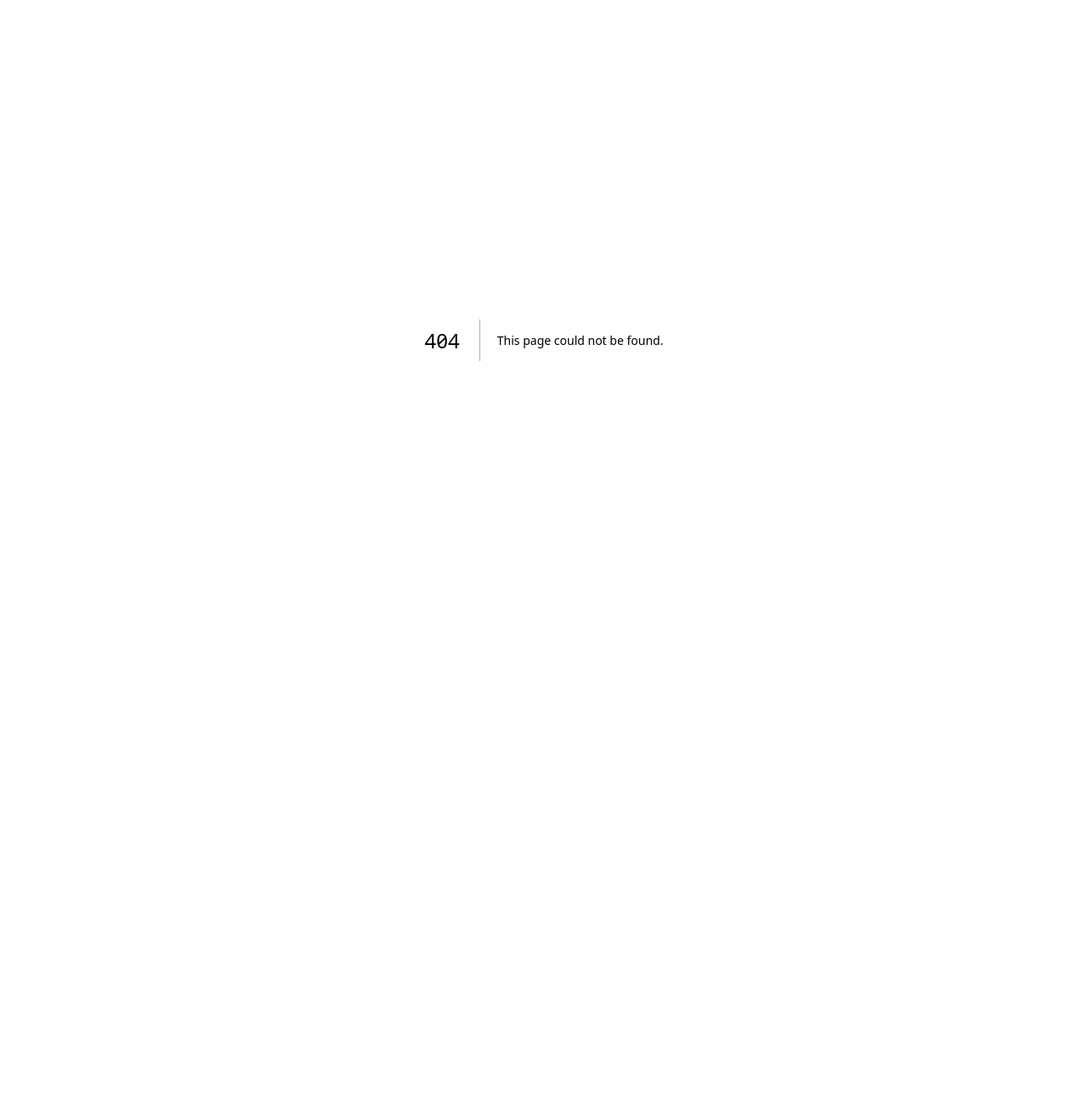
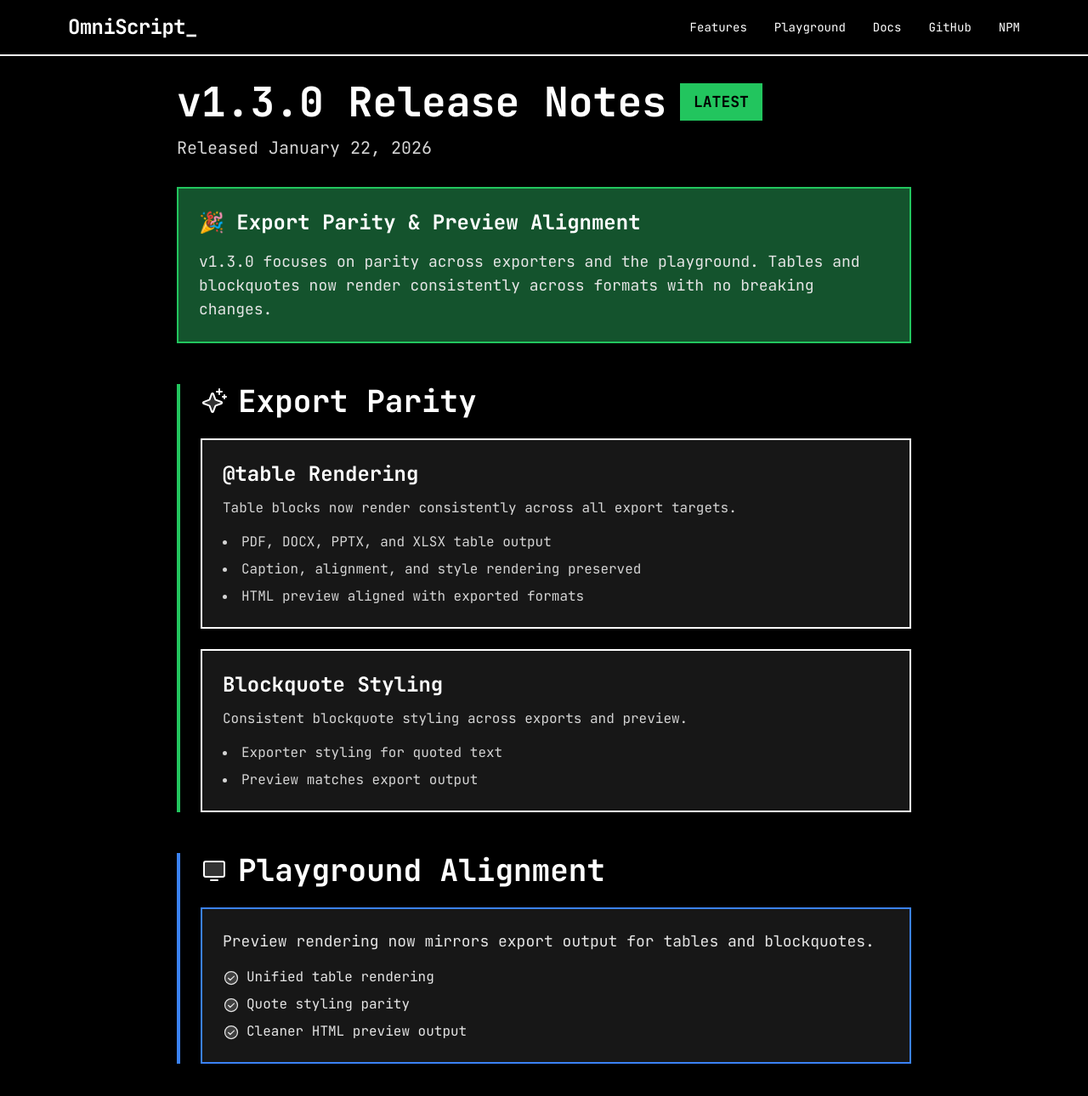
Before and after one commit to OmniScriptOSF/omniscriptosf.github.io, a Next.js app: page /docs/releases/v1-3 in a window 1280 px wide. Before the commit this address had no page. Shown: the top 1290 px of the page at 85% size. Before the commit the page ends 800 px from the top, so only its background shows below. Built offline with nearby package versions, Linux system fonts and the light colour scheme.

Commit message:
Update site for v1.3.0 release

```diff
--- a/app/docs/page.tsx
+++ b/app/docs/page.tsx
@@ -63,7 +63,7 @@ export default function DocsPage() {
           {/* v1.2 Features */}
           <DocCard
             icon={<Sparkle size={32} weight="duotone" />}
-            title="v1.2 Features (NEW)"
+            title="v1.2 Features"
             description="Tables, Includes & Enterprise Security"
             links={[
               { text: 'Complete v1.2 Guide', href: '/docs/v1-2-features' },
@@ -128,7 +128,8 @@ export default function DocsPage() {
             title="Releases"
             description="Release notes and changelogs"
             links={[
-              { text: 'v1.2 Release Notes (Latest)', href: '/docs/releases/v1-2' },
+              { text: 'v1.3 Release Notes (Latest)', href: '/docs/releases/v1-3' },
+              { text: 'v1.2 Release Notes', href: '/docs/releases/v1-2' },
               { text: 'v1.1 Release Notes', href: '/docs/releases/v1-1' },
               { text: 'v1.0 Release Notes', href: '/docs/releases/v1-0' },
               { text: 'All Releases', href: '/docs/releases' },
--- a/app/docs/releases/page.tsx
+++ b/app/docs/releases/page.tsx
@@ -21,12 +21,55 @@ export default function ReleasesPage() {
           View release notes, changelogs, and migration guides for all versions of OmniScript Format.
         </p>
 
+        {/* v1.3 - Export Parity */}
+        <div className="mb-12 border-2 border-green-500 p-6">
+          <div className="flex items-center gap-4 mb-4">
+            <h2 className="text-3xl font-bold">v1.3.0</h2>
+            <span className="px-3 py-1 bg-green-500 text-black text-sm font-bold">
+              LATEST RELEASE
+            </span>
+            <span className="text-gray-400">January 22, 2026</span>
+          </div>
+
+          <p className="text-gray-300 mb-4">
+            <CheckCircle size={20} weight="duotone" className="inline mr-2" />
+            Export parity update! Tables and blockquotes now render consistently across outputs.
+          </p>
+
+          <div className="mb-4">
+            <h3 className="text-xl font-bold mb-2">✨ What&apos;s New</h3>
+            <ul className="list-disc list-inside space-y-1 text-gray-300">
+              <li>@table rendering across PDF, DOCX, PPTX, and XLSX exports</li>
+              <li>Blockquote styling in exporters and HTML preview</li>
+              <li>Playground preview/export alignment for table and quote blocks</li>
+              <li>Backwards compatible with v1.2 documents</li>
+            </ul>
+          </div>
+
+          <div className="flex gap-4">
+            <a
+              href="/docs/releases/v1-3"
+              className="px-6 py-3 bg-white text-black font-bold hover:bg-gray-200"
+            >
+              Read Full Release Notes →
+            </a>
+            <a
+              href="https://github.com/OmniScriptOSF/omniscript-core/blob/main/CHANGELOG.md"
+              className="px-6 py-3 border-2 border-white hover:bg-white hover:text-black font-bold"
+              target="_blank"
+              rel="noopener noreferrer"
+            >
+              View Changelog
+            </a>
+          </div>
+        </div>
+
         {/* v1.2 - Tables & Includes */}
         <div className="mb-12 border-2 border-green-500 p-6">
           <div className="flex items-center gap-4 mb-4">
             <h2 className="text-3xl font-bold">v1.2.0</h2>
             <span className="px-3 py-1 bg-green-500 text-black text-sm font-bold">
-              LATEST RELEASE
+              FEATURE RELEASE
             </span>
             <span className="text-gray-400">October 16, 2025</span>
           </div>
@@ -188,7 +231,7 @@ export default function ReleasesPage() {
         {/* Upcoming */}
         <div className="border-2 border-blue-500 p-6">
           <div className="flex items-center gap-4 mb-4">
-            <h2 className="text-3xl font-bold">v1.3</h2>
+            <h2 className="text-3xl font-bold">v1.4</h2>
             <span className="px-3 py-1 bg-blue-500 text-black text-sm font-bold">
               PLANNED
             </span>
@@ -201,7 +244,7 @@ export default function ReleasesPage() {
           <div className="mb-4">
             <h3 className="text-xl font-bold mb-2">📋 Roadmap</h3>
             <ul className="list-disc list-inside space-y-1 text-gray-300">
-              <li>@table converter support (PDF, DOCX, PPTX)</li>
+              <li>Advanced table styling options</li>
               <li>@variables - Template variables</li>
               <li>Custom themes system</li>
               <li>Plugin architecture</li>
--- a/app/docs/releases/v1-2/page.tsx
+++ b/app/docs/releases/v1-2/page.tsx
@@ -16,8 +16,8 @@ export default function V12ReleasePage() {
         <div className="mb-8">
           <div className="flex items-center gap-4 mb-4">
             <h1 className="text-5xl font-bold">v1.2.0 Release Notes</h1>
-            <span className="px-4 py-2 bg-green-500 text-black text-lg font-bold">
-              LATEST
+            <span className="px-4 py-2 bg-gray-700 text-white text-lg font-bold">
+              STABLE
             </span>
           </div>
           <p className="text-xl text-gray-300">
--- /dev/null
+++ b/app/docs/releases/v1-3/page.tsx
@@ -0,0 +1,138 @@
+// File: app/docs/releases/v1-3/page.tsx
+// What: v1.3.0 release notes page
+// Why: Detailed release notes for v1.3.0
+// Related: app/docs/releases/page.tsx, app/playground/page.tsx
+
+'use client';
+
+import Link from 'next/link';
+import Navigation from '@/components/Navigation';
+import { Sparkle, CheckCircle, Monitor, ArrowsClockwise } from 'phosphor-react';
+
+export default function V13ReleasePage() {
+  return (
+    <div className="min-h-screen bg-black text-white">
+      <Navigation dark />
+      <div className="container mx-auto px-4 py-12 pt-24 max-w-4xl">
+        <div className="mb-8">
+          <div className="flex items-center gap-4 mb-4">
+            <h1 className="text-5xl font-bold">v1.3.0 Release Notes</h1>
+            <span className="px-4 py-2 bg-green-500 text-black text-lg font-bold">
+              LATEST
+            </span>
+          </div>
+          <p className="text-xl text-gray-300">
+            Released January 22, 2026
+          </p>
+        </div>
+
+        <div className="p-6 bg-green-900 border-2 border-green-500 mb-12">
+          <h2 className="text-2xl font-bold mb-4">🎉 Export Parity & Preview Alignment</h2>
+          <p className="text-lg text-gray-200">
+            v1.3.0 focuses on parity across exporters and the playground. Tables and blockquotes
+            now render consistently across formats with no breaking changes.
+          </p>
+        </div>
+
+        {/* Export Parity */}
+        <section className="mb-12 border-l-4 border-green-500 pl-6">
+          <div className="flex items-center gap-3 mb-6">
+            <Sparkle size={32} weight="duotone" />
+            <h2 className="text-4xl font-bold">Export Parity</h2>
+          </div>
+
+          <div className="p-6 bg-gray-900 border-2 border-white">
+            <h3 className="text-2xl font-bold mb-3">@table Rendering</h3>
+            <p className="text-gray-300 mb-4">
+              Table blocks now render consistently across all export targets.
+            </p>
+            <ul className="list-disc list-inside space-y-2 text-gray-300">
+              <li>PDF, DOCX, PPTX, and XLSX table output</li>
+              <li>Caption, alignment, and style rendering preserved</li>
+              <li>HTML preview aligned with exported formats</li>
+            </ul>
+          </div>
+
+          <div className="p-6 bg-gray-900 border-2 border-white mt-6">
+            <h3 className="text-2xl font-bold mb-3">Blockquote Styling</h3>
+            <p className="text-gray-300 mb-4">
+              Consistent blockquote styling across exports and preview.
+            </p>
+            <ul className="list-disc list-inside space-y-2 text-gray-300">
+              <li>Exporter styling for quoted text</li>
+              <li>Preview matches export output</li>
+            </ul>
+          </div>
+        </section>
+
+        {/* Playground */}
+        <section className="mb-12 border-l-4 border-blue-500 pl-6">
+          <div className="flex items-center gap-3 mb-6">
+            <Monitor size={32} weight="duotone" />
+            <h2 className="text-4xl font-bold">Playground Alignment</h2>
+          </div>
+          <div className="p-6 bg-gray-900 border-2 border-blue-500">
+            <p className="text-gray-200 text-lg mb-4">
+              Preview rendering now mirrors export output for tables and blockquotes.
+            </p>
+            <ul className="space-y-2 text-gray-200">
+              <li><CheckCircle size={20} weight="duotone" className="inline mr-2" />Unified table rendering</li>
+              <li><CheckCircle size={20} weight="duotone" className="inline mr-2" />Quote styling parity</li>
+              <li><CheckCircle size={20} weight="duotone" className="inline mr-2" />Cleaner HTML preview output</li>
+            </ul>
+          </div>
+        </section>
+
+        {/* Compatibility */}
+        <section className="mb-12 border-l-4 border-purple-500 pl-6">
+          <div className="flex items-center gap-3 mb-6">
+            <ArrowsClockwise size={32} weight="duotone" />
+            <h2 className="text-4xl font-bold">Compatibility</h2>
+          </div>
+          <div className="p-6 bg-gray-900 border-2 border-purple-500">
+            <p className="text-gray-200 text-lg mb-4">
+              v1.3.0 is fully backward compatible with v1.2 documents.
+            </p>
+            <ul className="space-y-2 text-gray-200">
+              <li><CheckCircle size={20} weight="duotone" className="inline mr-2" />No breaking changes</li>
+              <li><CheckCircle size={20} weight="duotone" className="inline mr-2" />Existing documents render unchanged</li>
+            </ul>
+          </div>
+        </section>
+
+        {/* Upgrade */}
+        <section className="mb-12 border-l-4 border-white pl-6">
+          <h2 className="text-4xl font-bold mb-6">Upgrade Instructions</h2>
+          <div className="space-y-4">
+            <div className="p-4 bg-black border-2 border-white">
+              <div className="text-sm text-gray-400 mb-2">CLI</div>
+              <pre className="text-green-400 font-mono text-sm">$ npm install -g omniscript-cli@1.3.0</pre>
+            </div>
+            <div className="p-4 bg-black border-2 border-white">
+              <div className="text-sm text-gray-400 mb-2">Parser + Converters</div>
+              <pre className="text-green-400 font-mono text-sm">$ npm install omniscript-parser@^1.3.0 omniscript-converters@^1.3.0</pre>
+            </div>
+          </div>
+        </section>
+
+        {/* Links */}
+        <div className="grid gap-4">
+          <a
+            href="https://github.com/OmniScriptOSF/omniscript-core/blob/main/CHANGELOG.md"
+            className="block p-4 border-2 border-white hover:bg-white hover:text-black font-bold"
+            target="_blank"
+            rel="noopener noreferrer"
+          >
+            View Full Changelog →
+          </a>
+          <Link
+            href="/docs/releases"
+            className="block p-4 border-2 border-white hover:bg-white hover:text-black font-bold"
+          >
+            Back to All Releases →
+          </Link>
+        </div>
+      </div>
+    </div>
+  );
+}
--- a/app/page.tsx
+++ b/app/page.tsx
@@ -20,10 +20,10 @@ export default function Home() {
   Our Q4 performance exceeded expectations with **20% revenue growth**
   and significant improvements in customer retention.
 
-  ## NEW in v1.2 🎉
-  - **@table blocks** - Markdown-style tables
-  - **@include** - Modular document composition
-  - Enhanced security (Grade A+)
+  ## NEW in v1.3 🎉
+  - **@table export parity** - Tables render across PDF/DOCX/PPTX/XLSX
+  - **Blockquote styling** - Consistent quotes in exports & preview
+  - Playground export/preview alignment
 }
 
 @table {
@@ -73,7 +73,7 @@ export default function Home() {
       <section className="min-h-screen flex items-center justify-center bg-noir-white pt-20">
         <div className="container-noir text-center py-20">
           <div className="inline-block px-4 py-2 bg-green-100 border-2 border-green-600 mb-8">
-            <span className="font-mono text-sm font-bold text-green-800">v1.2.0 • Tables, Includes & Security A+</span>
+            <span className="font-mono text-sm font-bold text-green-800">v1.3.0 • Table exports & blockquote styling</span>
           </div>
 
           <h1 className="font-sans text-display-xl mb-8 tracking-tight">
@@ -248,7 +248,7 @@ export default function Home() {
               <Terminal>
                 <div className="flex items-center gap-2">
                   <span className="text-gray-500">$</span>
-                  <span>npm install -g omniscript-cli@1.2.1</span>
+                  <span>npm install -g omniscript-cli@1.3.0</span>
                 </div>
               </Terminal>
             </div>
@@ -314,9 +314,9 @@ export default function Home() {
             <div>
               <div className="font-mono font-bold text-sm mb-4">Packages</div>
               <ul className="space-y-2 font-mono text-sm text-gray-400">
-                <li><span className="hover:text-noir-white">omniscript-parser@1.2.0</span></li>
-                <li><span className="hover:text-noir-white">omniscript-cli@1.2.1</span></li>
-                <li><span className="hover:text-noir-white">omniscript-converters@1.2.0</span></li>
+                <li><span className="hover:text-noir-white">omniscript-parser@1.3.0</span></li>
+                <li><span className="hover:text-noir-white">omniscript-cli@1.3.0</span></li>
+                <li><span className="hover:text-noir-white">omniscript-converters@1.3.0</span></li>
               </ul>
             </div>
           </div>
```
